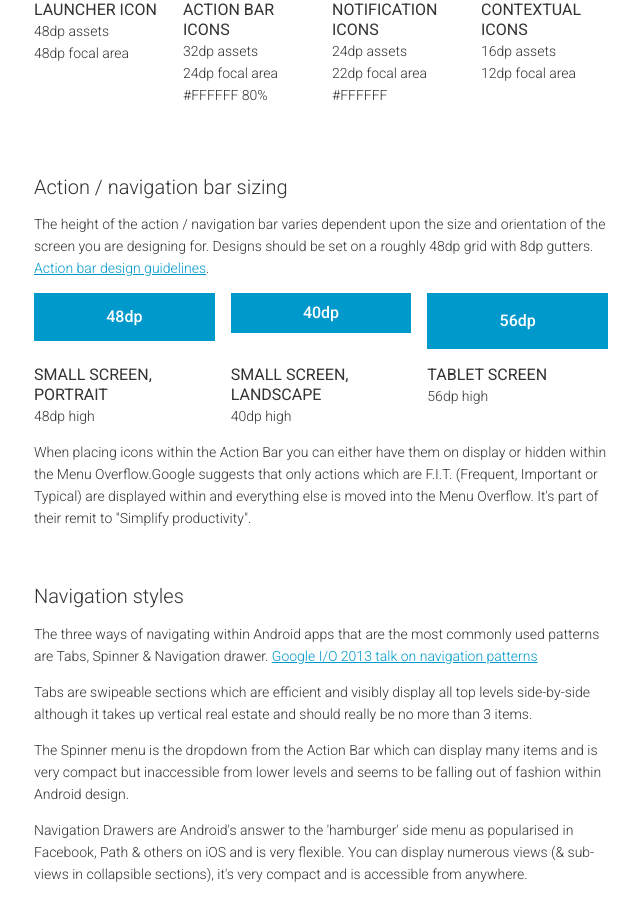
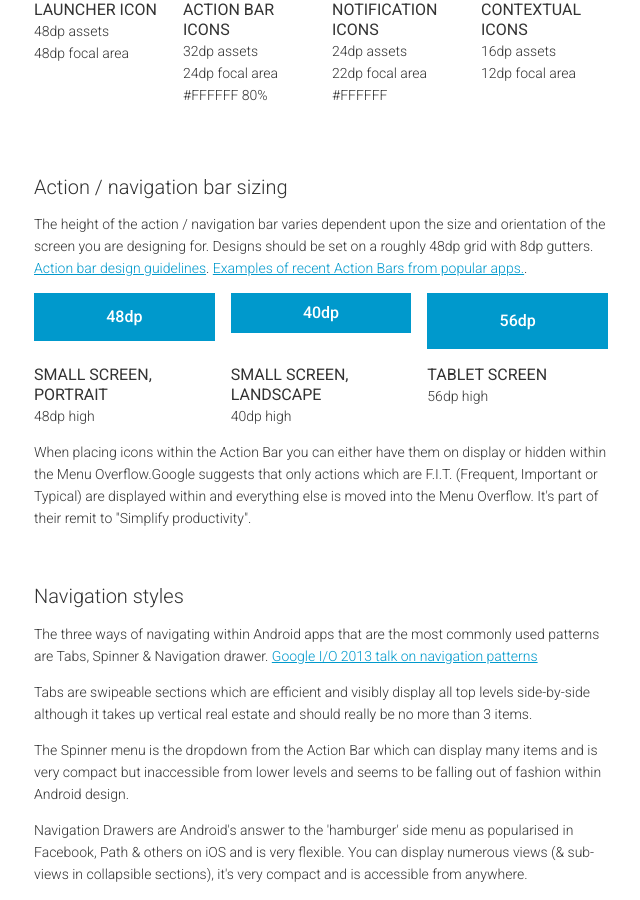
Before and after one commit to destroywerk/androiddesign.tips, a Jekyll site: the page built from index.html, in a window 1280 px wide and 900 px high, scrolled down 832 px. Shown: the whole window, without its empty margins (201-841 px from the left). Built offline with Jekyll 4.4.1, drawn with Linux system fonts in a browser that asks for light colours; nearby versions of some CDN libraries; Markdown is read by kramdown in place of the engine named in the settings.

Commit message:
added action bar examples

```diff
--- a/_includes/bar-sizing.html
+++ b/_includes/bar-sizing.html
@@ -5,6 +5,10 @@
     orientation of the screen you are designing for.
     Designs should be set on a roughly 48dp grid with 8dp gutters.
     <a href="http://developer.android.com/design/patterns/actionbar.html">Action bar design guidelines</a>.
+    <a href="https://drive.google.com/file/d/0BweDFA2M-Nx3eTNrLUFDZ0VsRkk">Examples of recent Action Bars from popular apps.</a>.
+
+
+
   </p>
 
   <div class="sizing-icons">
```
